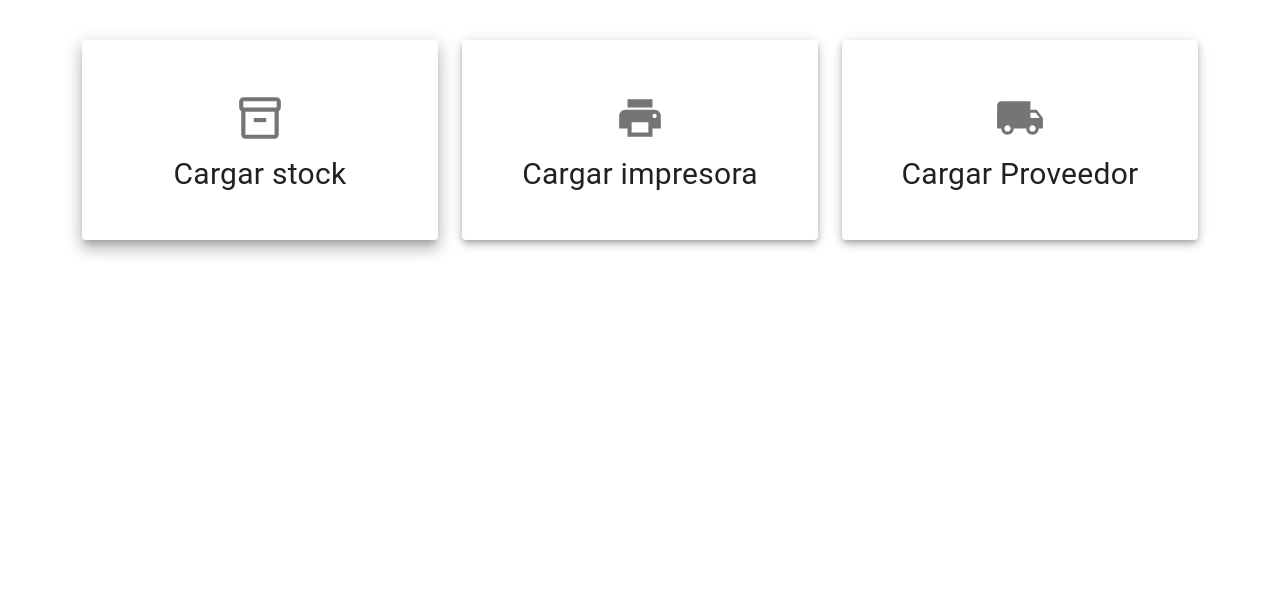
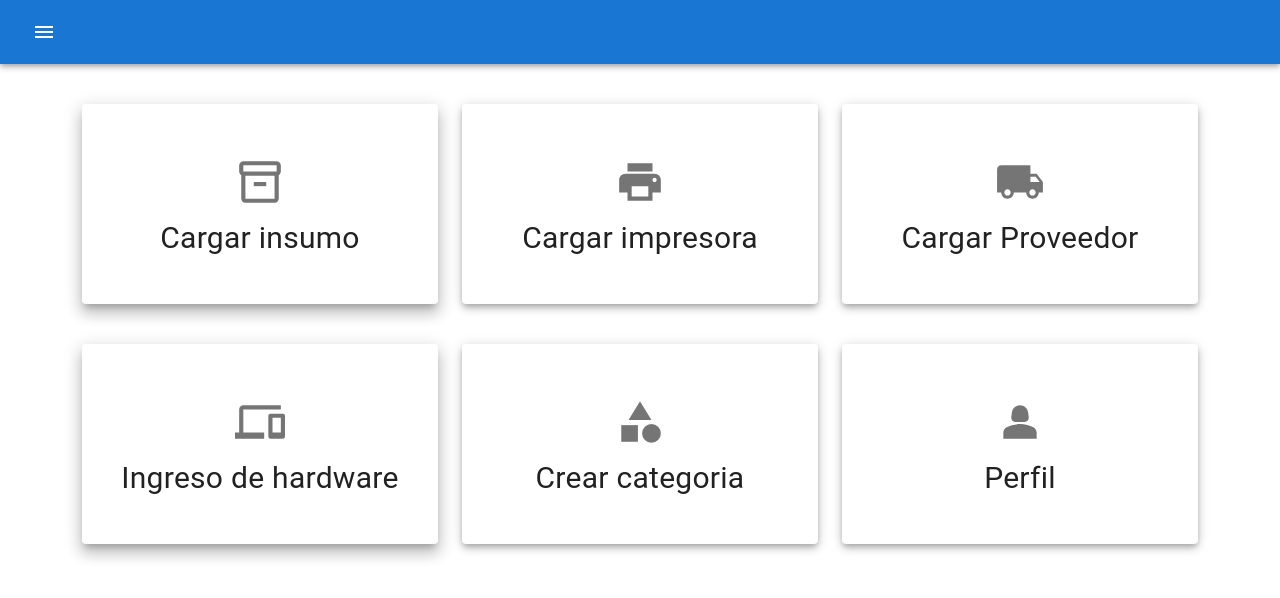
Before and after one commit to Greido/frontend-infraestructura, a React (Vite) app: page /home in a window 1280 px wide. Shown: the top 598 px of the page. Built offline with nearby package versions, Linux system fonts and the light colour scheme.

Commit message:
login rdy y menu rdy

```diff
--- a/package.json
+++ b/package.json
@@ -16,12 +16,15 @@
     "@mui/icons-material": "^6.4.1",
     "@mui/material": "^6.4.1",
     "@mui/styled-engine-sc": "^6.4.0",
+    "axios": "^1.7.9",
     "bootstrap": "^5.3.3",
+    "js-cookie": "^3.0.5",
     "react": "^18.3.1",
     "react-bootstrap": "^2.10.8",
     "react-dom": "^18.3.1",
     "react-router-dom": "^7.1.3",
-    "styled-components": "^6.1.14"
+    "styled-components": "^6.1.14",
+    "sweetalert2": "^11.15.10"
   },
   "devDependencies": {
     "@eslint/js": "^9.17.0",
--- a/src/App.jsx
+++ b/src/App.jsx
@@ -7,12 +7,13 @@ import {
   Route,
   RouterProvider,
 } from "react-router-dom";
+import Login from "./container/Login";
 
 function App() {
   const router = createBrowserRouter(
     createRoutesFromElements(
       <>
-        <Route path="/" element={<NavBar />} />
+        <Route path="/" element={<Login />} />
         <Route path="/home" element={<HomePage />} />
         <Route />
       </>
--- a/src/components/global/NavBar.jsx
+++ b/src/components/global/NavBar.jsx
@@ -25,7 +25,6 @@ export default function NavBar({ children }) {
       <Drawer open={open} anchor="left" onClose={() => setOpen(false)}>
         <NavListDrawer />
       </Drawer>
-      <HomePage />
       {children}
       <Outlet />
     </>
--- a/src/container/HomePage.jsx
+++ b/src/container/HomePage.jsx
@@ -7,9 +7,14 @@ import { IconButton, Paper, Typography } from "@mui/material";
 import Inventory2OutlinedIcon from "@mui/icons-material/Inventory2Outlined";
 import LocalPrintshopIcon from "@mui/icons-material/LocalPrintshop";
 import LocalShippingIcon from "@mui/icons-material/LocalShipping";
-
+import Person2Icon from "@mui/icons-material/Person2";
+import NavBar from "../components/global/NavBar";
+import DevicesIcon from "@mui/icons-material/Devices";
+import CategoryIcon from "@mui/icons-material/Category";
 function HomePage() {
   return (
+    <>
+      <NavBar />
       <Container className="con-hp displayflex-column">
         <Row>
           <Col>
@@ -42,7 +47,7 @@ function HomePage() {
                   fontSize: 30,
                 }}
               >
-              Cargar stock
+                Cargar insumo
               </Typography>
             </Paper>
           </Col>
@@ -120,6 +125,117 @@ function HomePage() {
         </Row>
         {/* ------------------------ */}
       </Container>
+      <Container className="con-hp displayflex-column">
+        <Row>
+          <Col>
+            <Paper
+              elevation={10}
+              sx={{
+                mt: 5,
+                height: 200,
+                display: "flex",
+                alignContent: "center",
+                alignItems: "center",
+                justifyContent: "center",
+                flexDirection: "column",
+              }}
+            >
+              <IconButton>
+                <DevicesIcon
+                  sx={{
+                    justifyContent: "center",
+                    fontWeight: 800,
+                    width: 100,
+                    height: 50,
+                  }}
+                />
+              </IconButton>
+              <Typography
+                sx={{
+                  textAlign: "center",
+                  flexDirection: "column",
+                  fontSize: 30,
+                }}
+              >
+                Ingreso de hardware
+              </Typography>
+            </Paper>
+          </Col>
+          {/*  */}
+          <Col>
+            <Paper
+              elevation={5}
+              sx={{
+                mt: 5,
+                height: 200,
+                alignContent: "center",
+                alignItems: "center",
+                justifyContent: "center",
+                display: "flex",
+                flexDirection: "column",
+              }}
+            >
+              <IconButton>
+                <CategoryIcon
+                  sx={{
+                    justifyContent: "center",
+                    fontWeight: 800,
+                    width: 100,
+                    height: 50,
+                  }}
+                />
+              </IconButton>
+
+              <Typography
+                sx={{
+                  textAlign: "center",
+                  flexDirection: "column",
+                  fontSize: 30,
+                }}
+              >
+                Crear categoria
+              </Typography>
+            </Paper>
+          </Col>
+          {/* Columna para ver stock */}
+          <Col>
+            <Paper
+              elevation={5}
+              sx={{
+                mt: 5,
+                height: 200,
+                alignContent: "center",
+                alignItems: "center",
+                justifyContent: "center",
+                display: "flex",
+                flexDirection: "column",
+              }}
+            >
+              <IconButton>
+                <Person2Icon
+                  sx={{
+                    justifyContent: "center",
+                    fontWeight: 800,
+                    width: 100,
+                    height: 50,
+                  }}
+                />
+              </IconButton>
+              <Typography
+                sx={{
+                  textAlign: "center",
+                  flexDirection: "column",
+                  fontSize: 30,
+                }}
+              >
+                Perfil
+              </Typography>
+            </Paper>
+          </Col>
+        </Row>
+        {/* ------------------------ */}
+      </Container>
+    </>
   );
 }
 
--- /dev/null
+++ b/src/container/Login.jsx
@@ -0,0 +1,126 @@
+import { useState, useContext } from "react";
+import {
+  Container,
+  TextField,
+  Button,
+  Grid,
+  Typography,
+  Box,
+  Paper,
+} from "@mui/material";
+import axios from "axios";
+import Swal from "sweetalert2";
+import { useNavigate } from "react-router-dom";
+import Cookies from "js-cookie";
+
+const Registro = () => {
+  const [username, setUsername] = useState("");
+  const [password, setPassword] = useState("");
+  const navigate = useNavigate();
+
+  const register = async (e) => {
+    e.preventDefault();
+
+    const options = { password, username };
+
+    try {
+      const response = await axios.post(
+        "http://localhost:4000/infra/login",
+        options,
+        {
+          withCredentials: true,
+        }
+      );
+
+      const { token } = response.data;
+      console.log("Token recibido:", token);
+
+      if (response.status === 201 || response.status === 200) {
+        // Guardar el token en las cookies
+        Cookies.set("token", token, { expires: 7 });
+
+        // Llamar al logger después de establecer la cookie
+        //  logger();  Esto asegura que el logger verifique el token después de ser guardado
+
+        // Redirigir al dashboard u otra página
+        navigate("/");
+      } else {
+        Swal.fire("Error", "Fallo el registro", "error");
+      }
+    } catch (error) {
+      if (error.code === "ERR_NETWORK") {
+        Swal.fire({
+          icon: "error",
+          title: "Upa!!!",
+          text: "El backend esta apagado",
+        });
+      }
+
+      Swal.fire("Error", "Ha ocurrido un error, vuelva a intentarlo", "error");
+      console.error("Error durante el registro:", error);
+    }
+  };
+
+  return (
+    <>
+      <Container>
+        <Paper sx={{ padding: 10, marginTop: 10 }}>
+          <Box
+            sx={{
+              marginTop: 8,
+              display: "flex",
+              flexDirection: "column",
+              alignItems: "center",
+            }}
+          >
+            <Typography component="h1" variant="h5">
+              Iniciar sesión
+            </Typography>
+            <Box component="form" noValidate sx={{ mt: 3 }} onSubmit={register}>
+              <Grid container spacing={2}>
+                <Grid item xs={12}>
+                  <TextField
+                    required
+                    fullWidth
+                    id="username"
+                    label="Nombre de usuario"
+                    name="username"
+                    autoComplete="name"
+                    value={username}
+                    onChange={(e) => setUsername(e.target.value)}
+                  />
+                </Grid>
+
+                <Grid item xs={12}>
+                  <TextField
+                    required
+                    fullWidth
+                    label="Password"
+                    name="password"
+                    type="password"
+                    id="password"
+                    autoComplete="new-password"
+                    value={password}
+                    onChange={(e) => setPassword(e.target.value)}
+                  />
+                </Grid>
+              </Grid>
+              <Button variant="contained" sx={{ marginTop: 5 }} type="submit">
+                Ingresar
+              </Button>
+            </Box>
+            <Button
+              variant="contained"
+              sx={{ marginTop: 5 }}
+              onClick={() => navigate("/register")}
+            >
+              Registrarme
+            </Button>
+          </Box>
+        </Paper>
+      </Container>
+    </>
+  );
+};
+
+export default Registro;
```
Also changed, not shown: 1 other file (tests, documents, lock files or other folders). Lines whose indentation alone changed are shown as unchanged.
